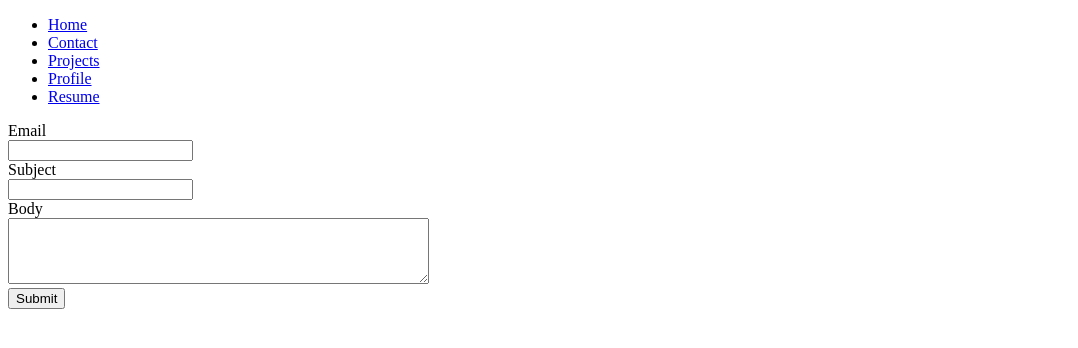
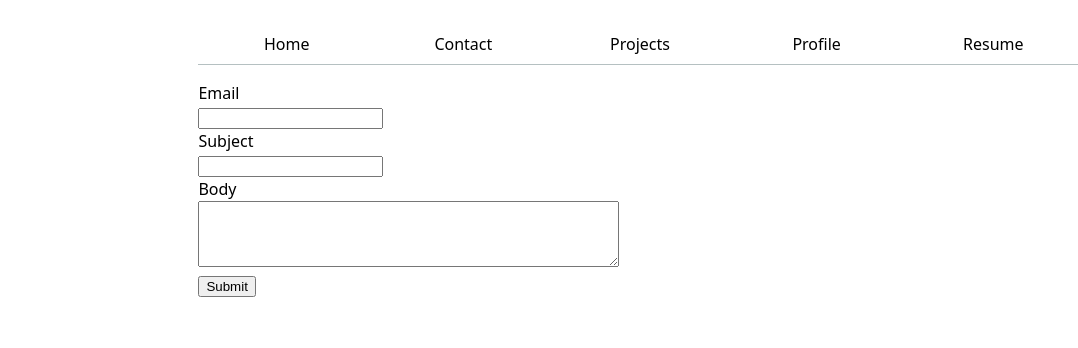
Before and after one commit to haz105/portfolio, a plain HTML site: page contact/index.html in a window 1280 px wide. Shown: the whole page, without its empty margins (0-1078 px from the left). Drawn offline with Linux system fonts and the light colour scheme.

Commit message:
style.css typo
Fixed the style.css typo

```diff
--- a/contact/index.html
+++ b/contact/index.html
@@ -4,7 +4,7 @@
     <meta charset="UTF-8">
     <meta name="viewport" content="width=device-width, initial-scale=1.0">
     <title>Contact Information</title>
-    <link rel="stylesheet" href="../styles.css">
+    <link rel="stylesheet" href="../style.css">
 </head>
 <nav class="navbar">
     <ul>
--- a/style.css
+++ b/style.css
@@ -2,8 +2,34 @@ body {
     /* Set line height to 1.5 times the font size
          and use the OS’s UI font as the website font
        */
-    font: 100%/1.5 system-ui;
-    max-width: 100ch;
-    margin-inline: max(1em, (100% - 100ch) / 2);
-    padding: 1rem;
-  }
+  font: 100%/1.5 system-ui;
+}
+
+body {
+  max-width: 100ch;
+  margin-inline: max(1em, (100% - 100ch) / 2);
+  padding: 1rem;
+}
+
+nav ul, nav ul li {
+  display: contents;
+}
+
+nav {
+  display: flex;
+  border-bottom: 1px solid oklch(80% 3% 200);
+  margin-bottom: 1em;
+}
+
+nav a {
+  flex: 1;
+  text-align: center;
+  text-decoration: none;
+  color: inherit;
+  padding: 0.5em;
+}
+
+nav a.current {
+  border-bottom: 0.4em solid oklch(80% 3% 200);
+  padding-bottom: calc(0.5em - 0.4em);
+}
```
Also changed, not shown: index.html (+1 -1 lines), projects/index.html (+1 -1 lines), resume.html (+1 -1 lines).
